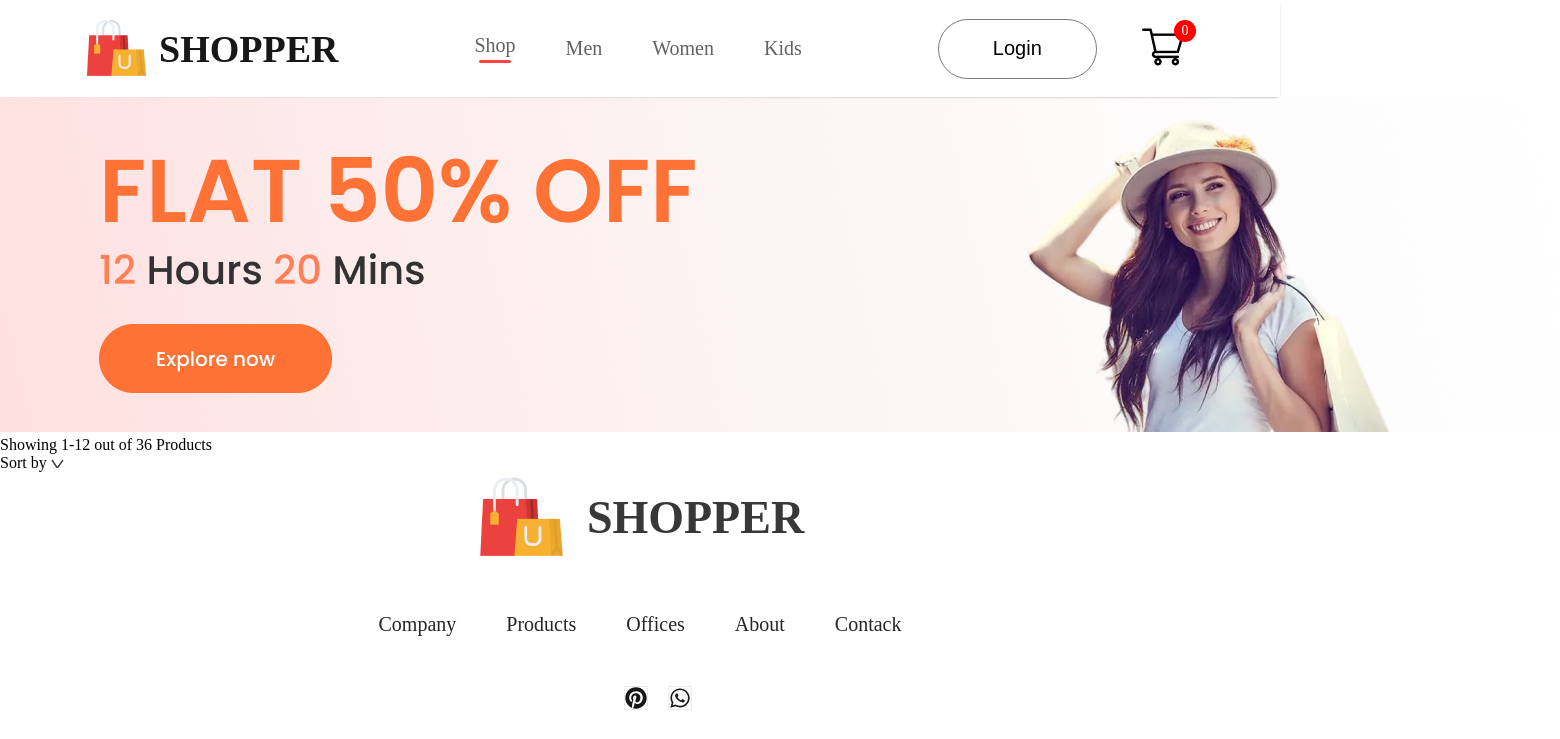
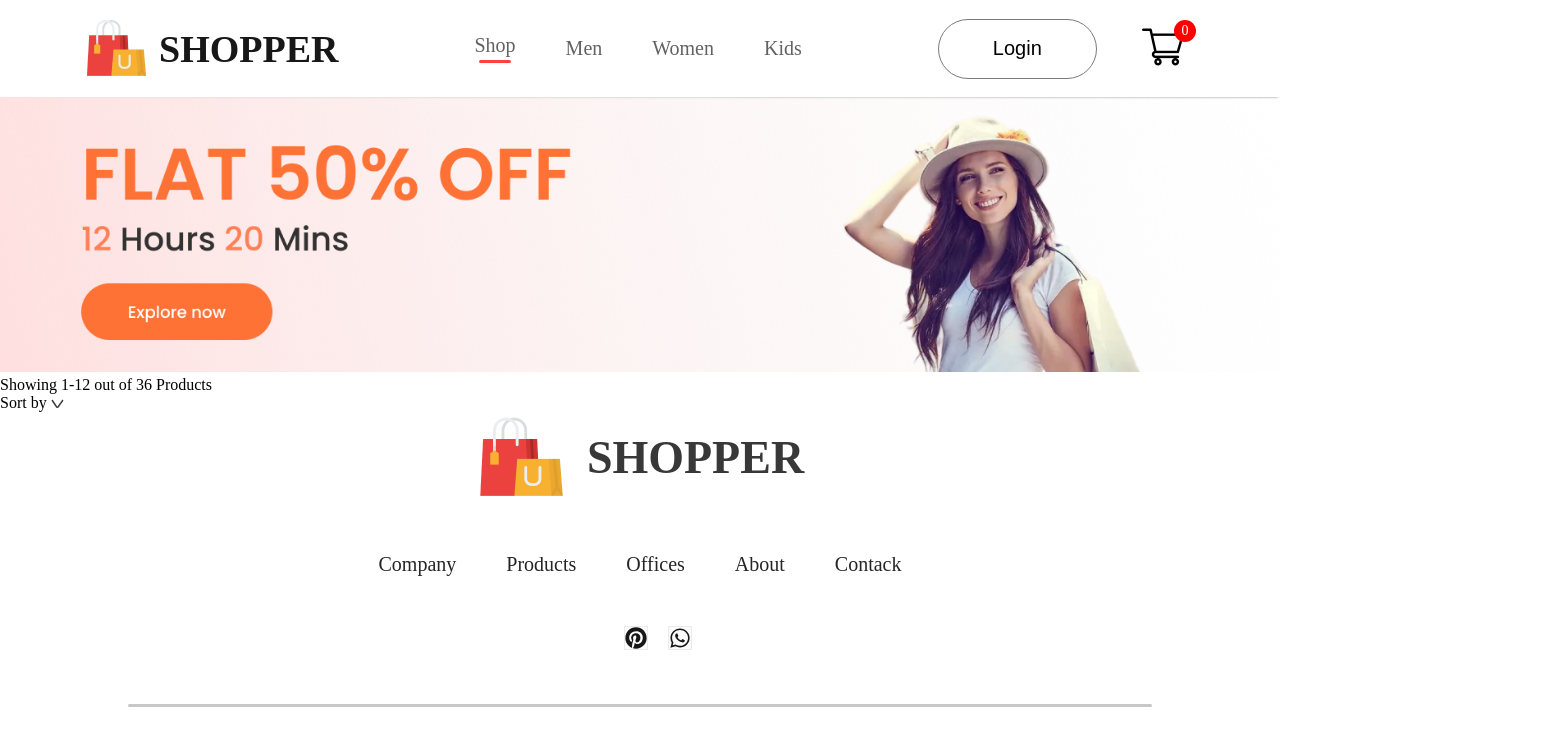
Before and after one commit to Canaga81/E-Commerce, a React (Vite) app in the folder e-commerce/: page /womens in a window 1280 px wide. Shown: the top 739 px of the page, 1560 px wide, since content can reach past the window. Built offline with nearby package versions, Linux system fonts and the light colour scheme; some icons are missing.

Commit message:
Shop _image Style

```diff
--- a/e-commerce/src/Pages/CSS/ShopCategory.css
+++ b/e-commerce/src/Pages/CSS/ShopCategory.css
@@ -0,0 +1,3 @@
+.shop-img {
+    width: 100%;
+}
--- a/e-commerce/src/Pages/ShopCategory.jsx
+++ b/e-commerce/src/Pages/ShopCategory.jsx
@@ -9,7 +9,7 @@ const ShopCategory = (props) => {
 
   return (
     <div className="shop-category">
-      <img src={props.banner} alt="shop_image" />
+      <img className='shop-img' src={props.banner} alt="shop_image" />
 
       <div className="shopcategory-indexSort">
         <p>
```
